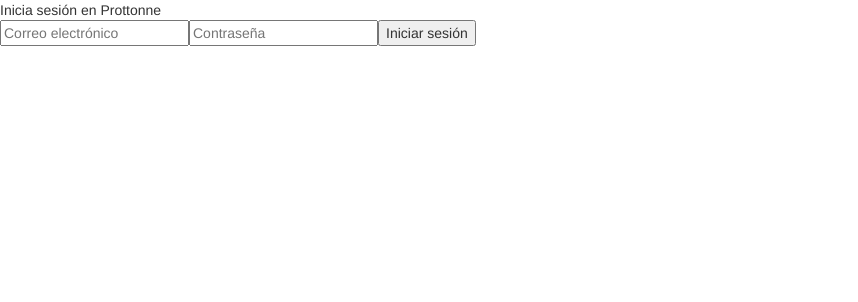
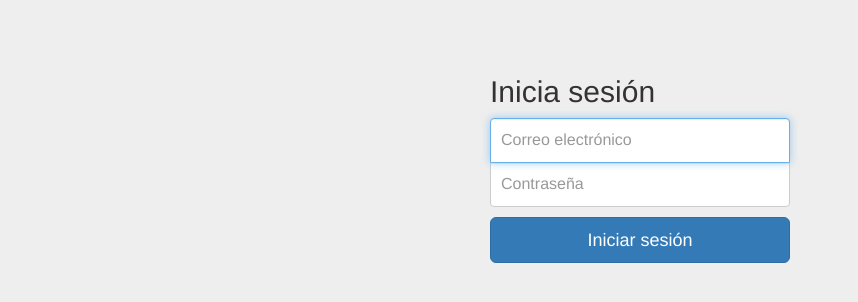
Before and after one commit to joseosuna-engineer/react-portal, a React app: page / in a window 1280 px wide. Shown: the whole page, without its empty margins (0-858 px from the left). Built offline with nearby package versions, Linux system fonts and the light colour scheme.

Commit message:
B-1 including bootstrap classes.

```diff
--- /dev/null
+++ b/public/bootstrap/css/signin.css
@@ -0,0 +1,40 @@
+body {
+  padding-top: 40px;
+  padding-bottom: 40px;
+  background-color: #eee;
+}
+
+.form-signin {
+  max-width: 330px;
+  padding: 15px;
+  margin: 0 auto;
+}
+.form-signin .form-signin-heading,
+.form-signin .checkbox {
+  margin-bottom: 10px;
+}
+.form-signin .checkbox {
+  font-weight: normal;
+}
+.form-signin .form-control {
+  position: relative;
+  height: auto;
+  -webkit-box-sizing: border-box;
+     -moz-box-sizing: border-box;
+          box-sizing: border-box;
+  padding: 10px;
+  font-size: 16px;
+}
+.form-signin .form-control:focus {
+  z-index: 2;
+}
+.form-signin input[type="email"] {
+  margin-bottom: -1px;
+  border-bottom-right-radius: 0;
+  border-bottom-left-radius: 0;
+}
+.form-signin input[type="password"] {
+  margin-bottom: 10px;
+  border-top-left-radius: 0;
+  border-top-right-radius: 0;
+}
--- a/public/index.html
+++ b/public/index.html
@@ -11,6 +11,7 @@
     <script src="jquery/jquery-3.2.1.js"></script>
     <script src="bootstrap/js/bootstrap.min.js"></script>
     <link href="bootstrap/css/bootstrap.min.css" rel="stylesheet">
+      <link href="bootstrap/css/signin.css" rel="stylesheet">
     <title>Prottonne</title>
   </head>
   <body>
--- a/src/index.js
+++ b/src/index.js
@@ -10,7 +10,9 @@
   }
   render(){
     return(
-      <button type="submit">{this.props.label}</button>
+      <div>
+        <button type="submit" className="btn btn-lg btn-primary btn-block">{this.props.label}</button>
+      </div>
     );
   }
 }
@@ -24,12 +26,14 @@
   }
     render(){
       return(
-        <input type="password" placeholder={this.state.label} />
+        <div>
+          <input type="password" className="form-control" placeholder={this.state.label} required />
+        </div>
       );
     }
 }
 
-class TextInput extends React.Component {
+class EmailInput extends React.Component {
   constructor(props){
     super(props);
     this.state={
@@ -38,24 +42,13 @@
   }
     render(){
       return(
-        <input type="text" placeholder={this.state.label} />
+        <div>
+          <input type="email" className="form-control" placeholder={this.state.label} required autoFocus />
+        </div>
       );
     }
 }
 
-class LoginForm extends React.Component {
-  render(){
-    return(
-      <div>
-        <form>
-          <TextInput label="Correo electrónico" />
-          <PassInput label="Contraseña" />
-          <Button label="Iniciar sesión" />
-        </form>
-      </div>
-    );
-  }
-}
 
 class HeaderTitle extends React.Component {
   constructor(props){
@@ -66,7 +59,25 @@
   }
   render(){
     return(
-      <div><span>{this.state.label}</span></div>
+      <div>
+        <h2 className="form-signin-heading">{this.state.label}</h2>
+      </div>
+    );
+  }
+}
+
+
+class LoginForm extends React.Component {
+  render(){
+    return(
+      <div className="container">
+        <form className="form-signin">
+          <HeaderTitle label="Inicia sesión"/>
+          <EmailInput label="Correo electrónico" />
+          <PassInput label="Contraseña" />
+          <Button label="Iniciar sesión" />
+        </form>
+      </div>
     );
   }
 }
@@ -75,7 +86,6 @@
   render(){
     return(
       <div>
-        <HeaderTitle label="Inicia sesión en Prottonne"/>
         <LoginForm />
       </div>
     );
```
